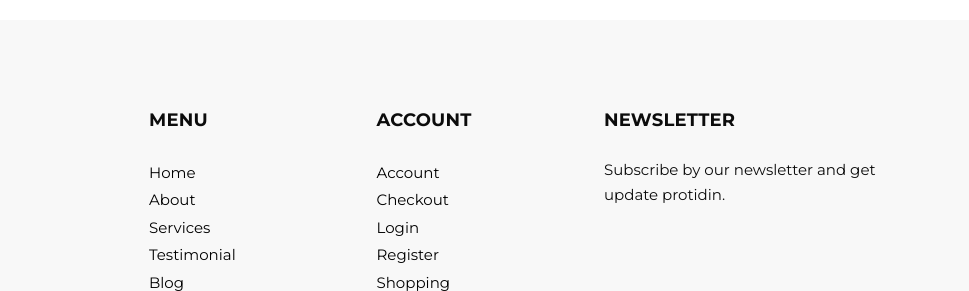
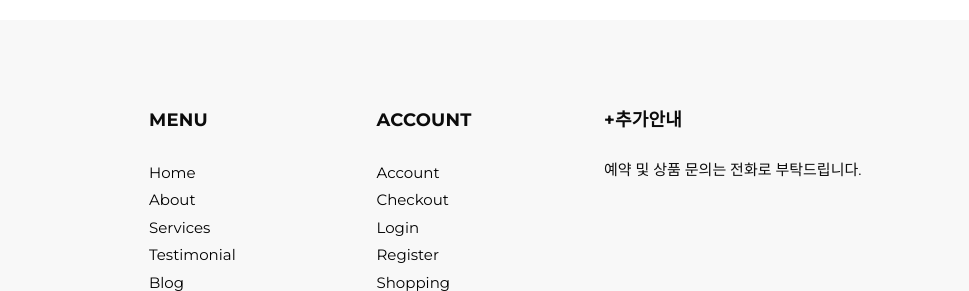
Before and after one commit to student25-kim/dexter_daegu_donggu, a plain HTML site: page index.html in a window 1280 px wide. Shown: the part 4243-4534 px from the top of the page, 311-1280 px from the left. Drawn offline with Linux system fonts and the light colour scheme; a script that the page names is missing.

Commit message:
Update index.html

```diff
--- a/index.html
+++ b/index.html
@@ -950,9 +950,9 @@
                   </div>
                   <div class="col-md-5">
                      <div class="widget_menu">
-                        <h3>Newsletter</h3>
+                        <h3>+추가안내</h3>
                         <div class="information_f">
-                          <p>Subscribe by our newsletter and get update protidin.</p>
+                          <p>예약 및 상품 문의는 전화로 부탁드립니다.</p>
                         </div>
                         <div class="form_sub">
                            <form>
```
